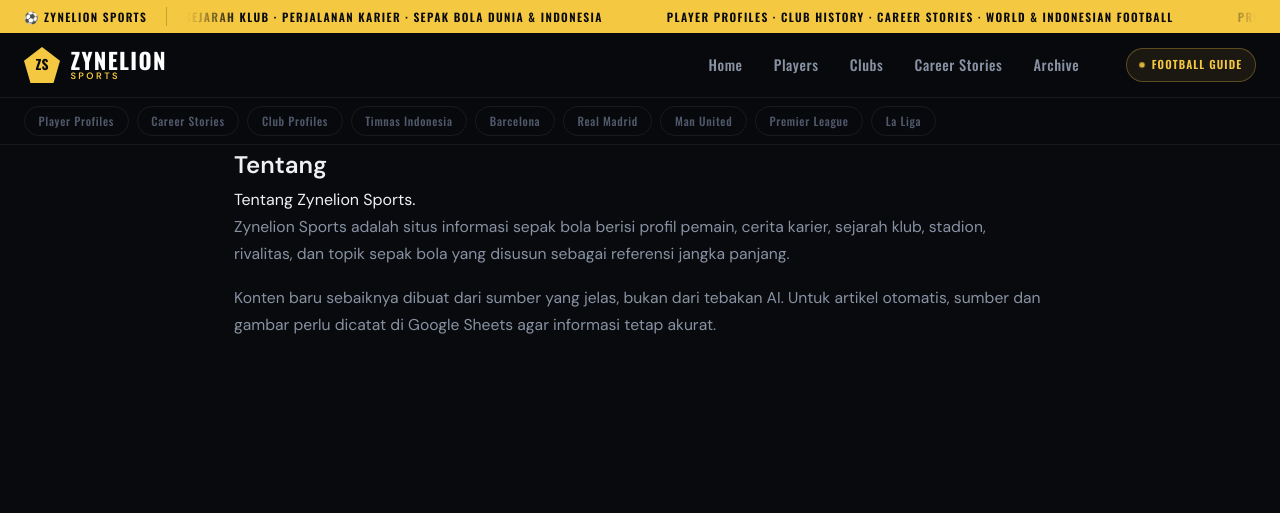
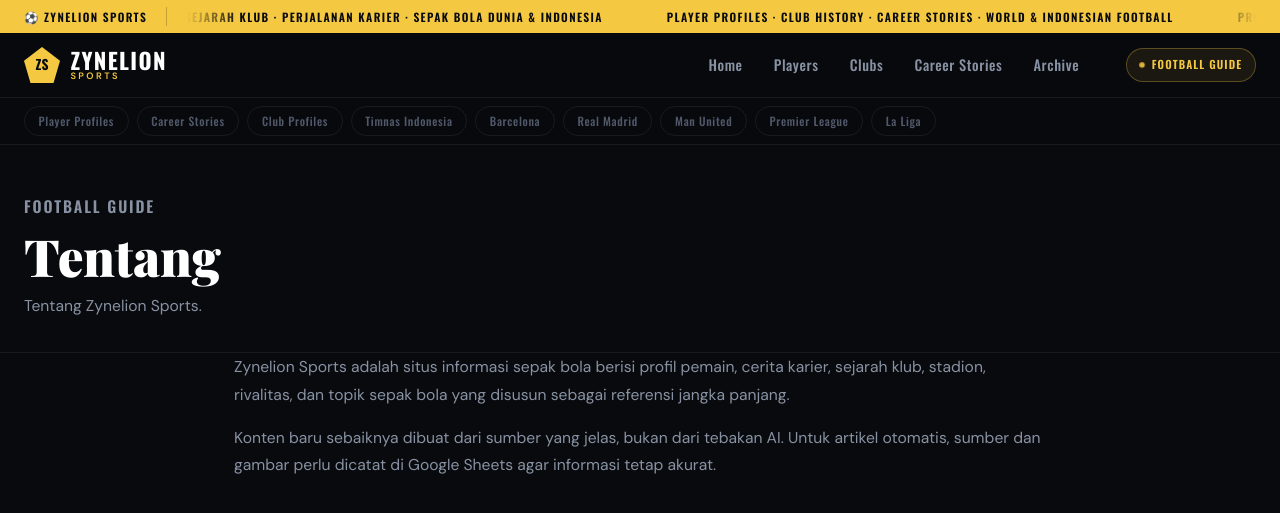
Before and after one commit to vwebe/daily-indonesia, a Jekyll site: the page built from about.md, in a window 1280 px wide and 900 px high. Shown: the top 513 px of the window. Built offline with Jekyll 4.4.1, drawn with Linux system fonts in a browser that asks for light colours; some web fonts are replaced.

Commit message:
Add files via upload

```diff
--- a/_layouts/page.html
+++ b/_layouts/page.html
@@ -2,11 +2,17 @@
 layout: default
 ---
 
+<section class="collection-hero">
+  <p class="post-meta">
+    {{ page.categories | first | replace: '-', ' ' | upcase | default: "FOOTBALL GUIDE" }}
+  </p>
+  <h1>{{ page.title }}</h1>
+  {% if page.description %}
+    <p>{{ page.description }}</p>
+  {% endif %}
+</section>
+
 <article class="page-content">
-  <header class="page-header">
-    <h1>{{ page.title }}</h1>
-    {% if page.description %}<p>{{ page.description }}</p>{% endif %}
-  </header>
   <div class="article-body">
     {{ content }}
   </div>
```
